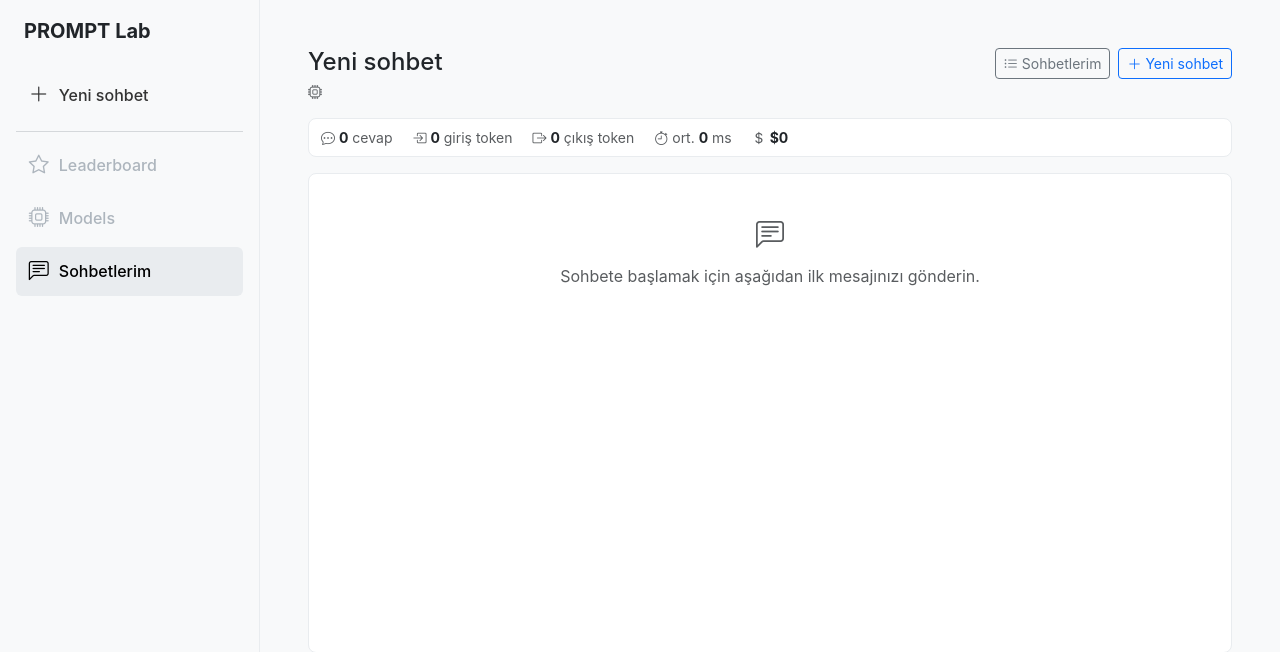
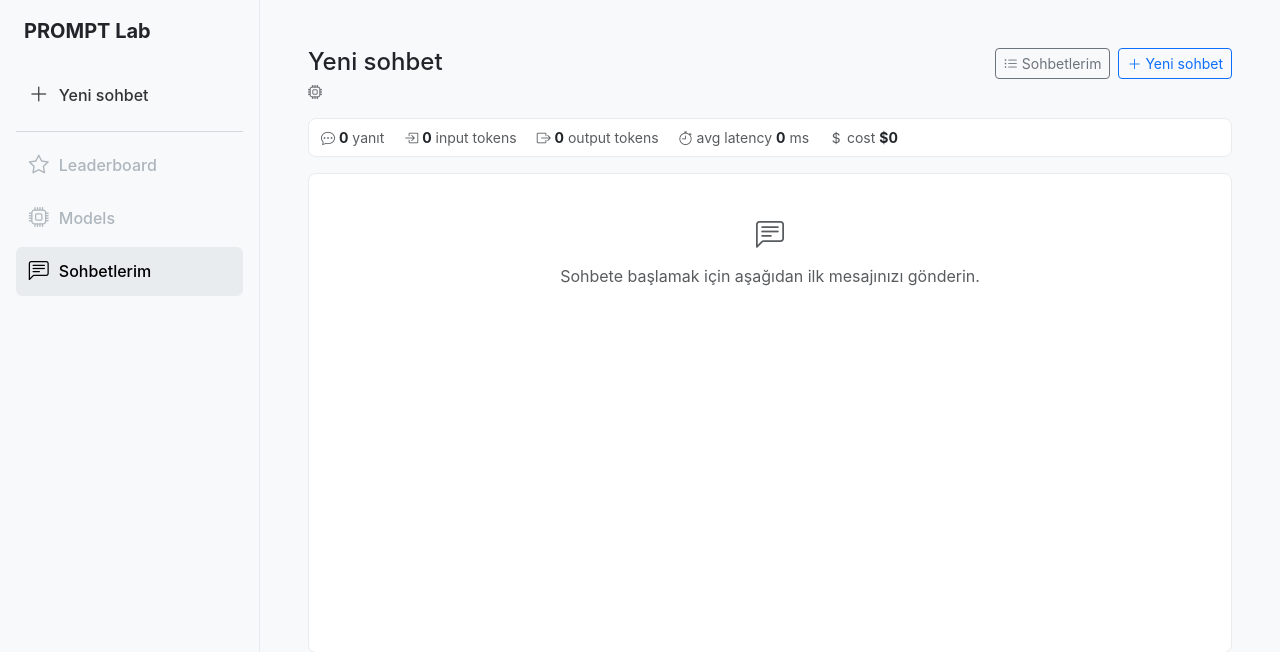
Before and after one commit to M4Sherman414/PromptLab, an ASP.NET Core app: template Views/Chat/Session.cshtml in a window 1280 px wide. Shown: the top 652 px of the page. Run offline with ASP.NET Core 8, Linux system fonts and the light colour scheme; the template is opened without the code that fills it, so the values that code supplies are empty; some libraries are stand-ins or nearby versions.

Commit message:
Sohbet ekranında teknik terimler İngilizce yapıldı.
Hedef kitle geliştiriciler olduğu için "sistem talimatı", "giriş/çıkış token"
gibi çeviriler yerine system prompt, input/output tokens, latency, cost
kullanılıyor. Arayüzün geri kalanı Türkçe.

Co-Authored-By: Claude Opus 5.5 <noreply@anthropic.com>

```diff
--- a/Models/ViewModels/NewChatViewModel.cs
+++ b/Models/ViewModels/NewChatViewModel.cs
@@ -9,7 +9,7 @@ public class NewChatViewModel
     public int SelectedModelId { get; set; }
 
     [MaxLength(4000)]
-    [Display(Name = "Sistem talimatı (isteğe bağlı)")]
+    [Display(Name = "System prompt (isteğe bağlı)")]
     public string? SystemPrompt { get; set; }
 
     public List<ModelCatalog> ActiveModels { get; set; } = new();
--- a/Views/Chat/Create.cshtml
+++ b/Views/Chat/Create.cshtml
@@ -28,7 +28,7 @@ else
                         @* Yalnızca aktif modeller listelenir; ücretsizler üstte ayrı grupta. *@
                         @foreach (var group in Model.ActiveModels.GroupBy(m => m.IsFree).OrderByDescending(g => g.Key))
                         {
-                            <optgroup label="@(group.Key ? "Ücretsiz modeller" : "Ücretli modeller (1M token: giriş / çıkış)")">
+                            <optgroup label="@(group.Key ? "Ücretsiz modeller" : "Ücretli modeller ($ / 1M tokens: input / output)")">
                                 @foreach (var m in group)
                                 {
                                     <option value="@m.Id">
--- a/Views/Chat/Session.cshtml
+++ b/Views/Chat/Session.cshtml
@@ -36,17 +36,17 @@
 
     @* Sohbet toplamları: JavaScript her yeni cevapta yeniden hesaplar. *@
     <div class="chat-summary small text-muted mb-3" id="chat-summary">
-        <span><i class="bi bi-chat-dots"></i> <strong data-total="turns">0</strong> cevap</span>
-        <span><i class="bi bi-box-arrow-in-right"></i> <strong data-total="input">0</strong> giriş token</span>
-        <span><i class="bi bi-box-arrow-right"></i> <strong data-total="output">0</strong> çıkış token</span>
-        <span><i class="bi bi-stopwatch"></i> ort. <strong data-total="latency">0</strong> ms</span>
-        <span><i class="bi bi-currency-dollar"></i> <strong data-total="cost">0</strong></span>
+        <span><i class="bi bi-chat-dots"></i> <strong data-total="turns">0</strong> yanıt</span>
+        <span><i class="bi bi-box-arrow-in-right"></i> <strong data-total="input">0</strong> input tokens</span>
+        <span><i class="bi bi-box-arrow-right"></i> <strong data-total="output">0</strong> output tokens</span>
+        <span><i class="bi bi-stopwatch"></i> avg latency <strong data-total="latency">0</strong> ms</span>
+        <span><i class="bi bi-currency-dollar"></i> cost <strong data-total="cost">0</strong></span>
     </div>
 
     @if (!string.IsNullOrWhiteSpace(Model.SystemPrompt))
     {
         <div class="alert alert-light border small mb-3">
-            <strong>Sistem talimatı:</strong> @Model.SystemPrompt
+            <strong>System prompt:</strong> @Model.SystemPrompt
         </div>
     }
 
--- a/wwwroot/js/chat.js
+++ b/wwwroot/js/chat.js
@@ -3,7 +3,7 @@
 // - Kullanıcının mesajı hemen ekranda görünür, ardından cevap gelene kadar "yazıyor…" gösterilir.
 // - Mesaj fetch ile gönderilir; sunucu model cevabını _ChatMessage partial view'ı olarak HTML döner.
 // - Enter gönderir, Shift+Enter yeni satır açar.
-// - Sohbet toplamlarını (token, süre, maliyet) ve giriş token artışını hesaplar.
+// - Sohbet toplamlarını (tokens, latency, cost) ve input token artışını hesaplar.
 // JavaScript kapalıysa form normal POST ile çalışmaya devam eder.
 (function () {
     "use strict";
@@ -55,7 +55,7 @@
         errorBox.classList.toggle("d-none", !message);
     }
 
-    // Her asistan cevabının altındaki giriş token sayısına bir önceki cevaba göre
+    // Her asistan cevabının altındaki input token sayısına bir önceki cevaba göre
     // artışı yazar (+42 gibi). Geçmiş her istekte yeniden gönderildiği için bu sayı büyür.
     function updateMetrics() {
         const rows = messages.querySelectorAll(".chat-metrics[data-input-tokens]");
```
Also changed, not shown: Views/Chat/_ChatMessage.cshtml (+6 -6 lines), docs/gosterim-1-hazirlik.md (+2 -2 lines).
